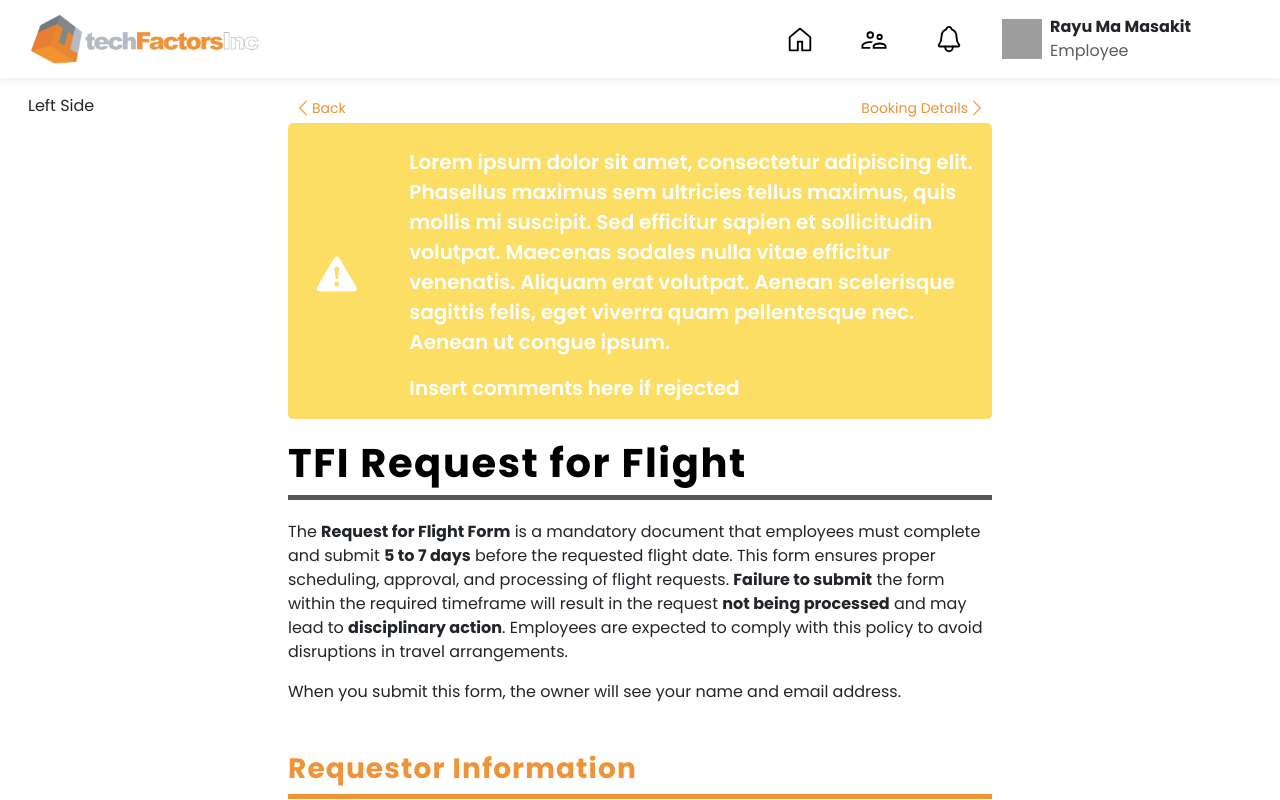
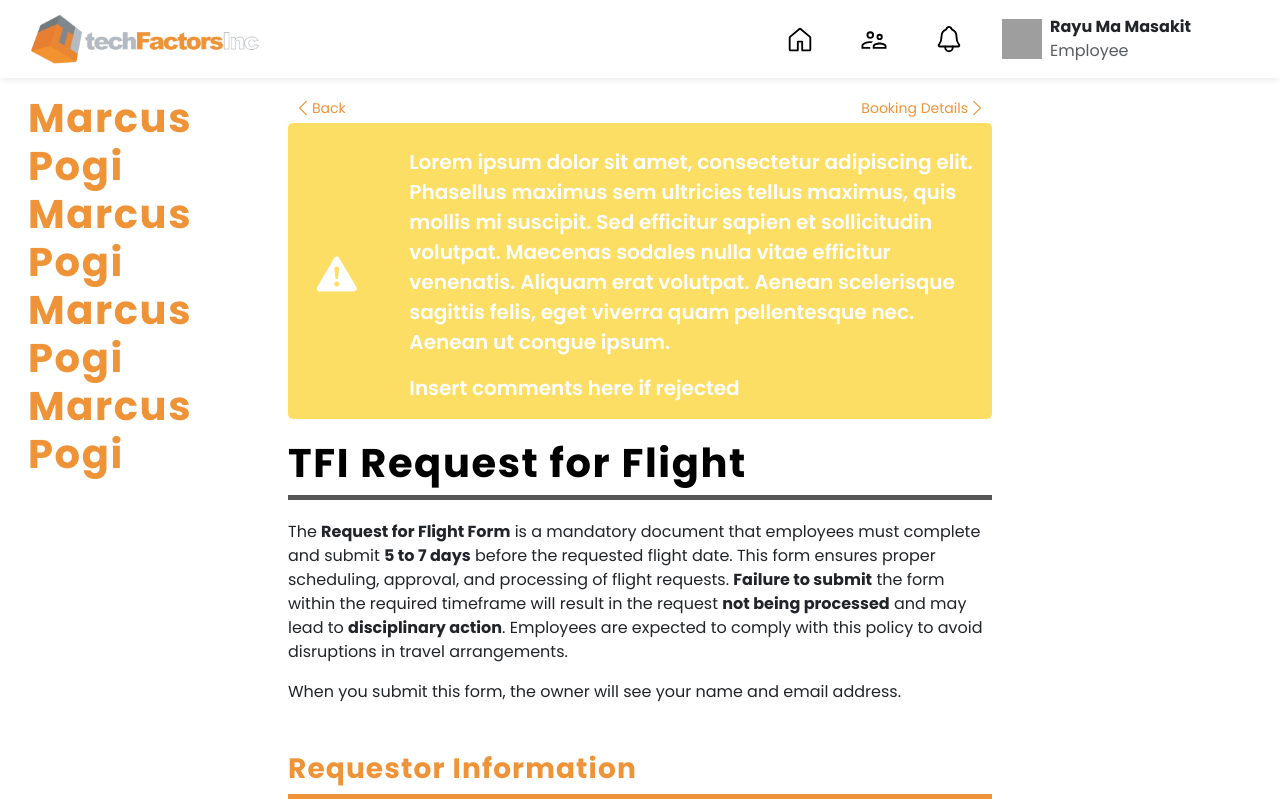
Before and after one commit to Elle-121/TechForms, a React (Create React App) app: page /flight-request-form in a window 1280 px wide. Built offline with nearby package versions, Linux system fonts and the light colour scheme; grey boxes are pictures that could not be loaded.

Commit message:
Added temporary content on the left

```diff
--- a/src/pages/FlightRequestForm/FlightRequestForm.js
+++ b/src/pages/FlightRequestForm/FlightRequestForm.js
@@ -21,8 +21,8 @@ export default function FlightRequestForm() {
         <MainContainer>
             <Row>
                 {/*Left Content*/}
-                <Col>
-                    Left Side
+                <Col className='tf-header h1 d-flex justify-content-center'>
+                    Marcus Pogi Marcus Pogi Marcus Pogi Marcus Pogi
                 </Col>
 
                 {/*Center Content*/}
```
